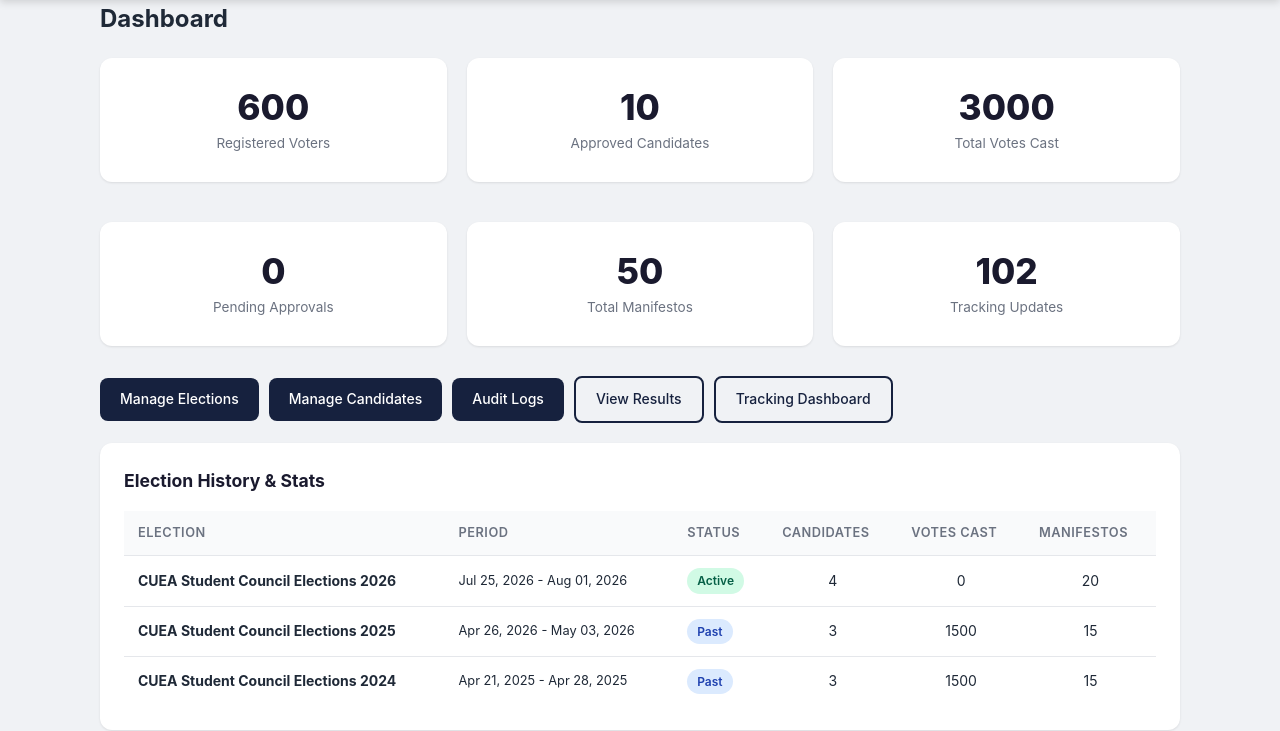
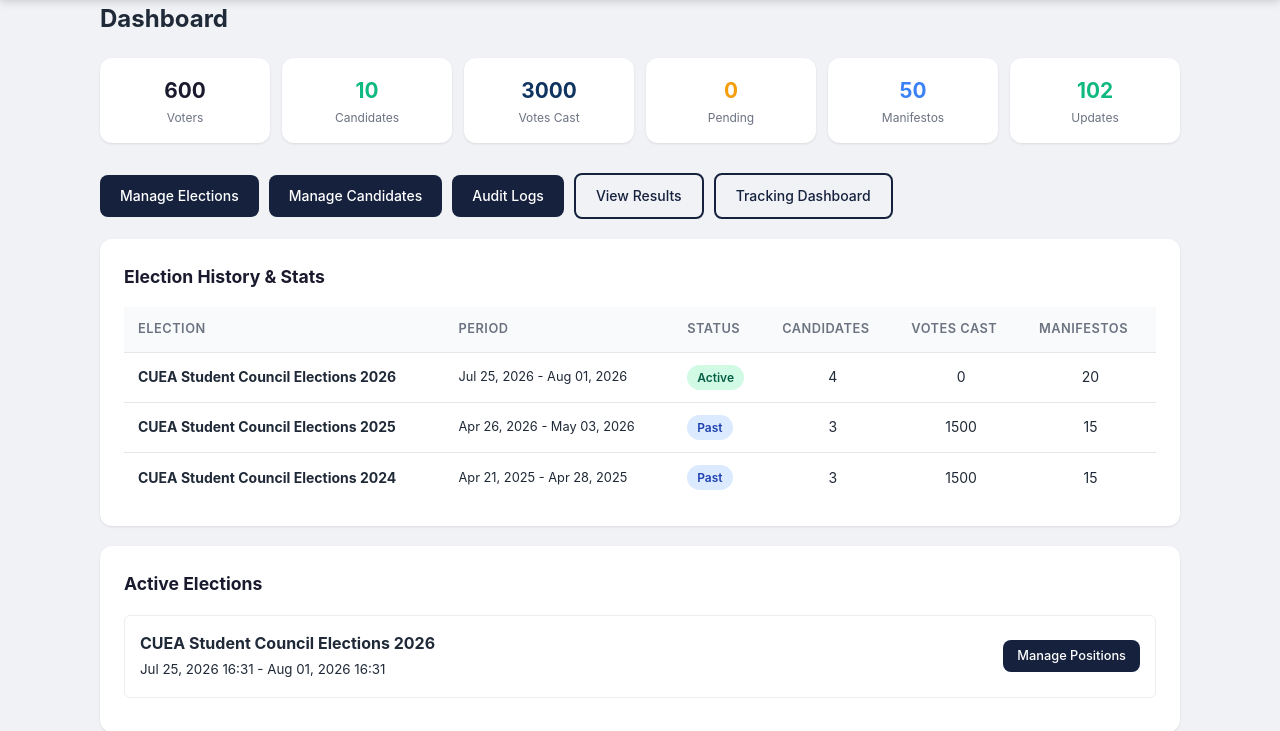
Before and after one commit to kymgriffins/evoting, a Django app: page /dashboard/ in a window 1280 px wide. Shown: the part 60-791 px from the top of the page. Run offline with Django 5.2, Linux system fonts and the light colour scheme; a user stored in the database is signed in; data comes from the database, SQL or seed files in the repository.

Commit message:
Remove max_votes from position form (one vote per seat), compact dashboard stat cards

```diff
--- a/core/forms.py
+++ b/core/forms.py
@@ -73,4 +73,4 @@
     """Admin form to add positions to an election (President, VP, etc.)"""
     class Meta:
         model = Position
-        fields = ['title', 'description', 'max_votes', 'order']
+        fields = ['title', 'description', 'order']
--- a/core/templates/core/admin_positions.html
+++ b/core/templates/core/admin_positions.html
@@ -19,17 +19,17 @@
     </div>
     <div style="overflow-x:auto;">
         <table>
-            <tr><th>Title</th><th>Max Votes</th><th>Order</th></tr>
+            <tr><th>Title</th><th>Order</th></tr>
             {% for p in positions %}
                 <tr>
                     <td><strong>{{ p.title }}</strong></td>
-                    <td>{{ p.max_votes }}</td>
                     <td>{{ p.order }}</td>
                 </tr>
             {% empty %}
-                <tr><td colspan="3" class="empty-state">No positions yet. Add one above.</td></tr>
+                <tr><td colspan="2" class="empty-state">No positions yet. Add one above.</td></tr>
             {% endfor %}
         </table>
     </div>
+    <p style="color:var(--text-muted); font-size:0.8rem; margin-top:8px;">One vote per position per voter.</p>
 </div>
 {% endblock %}
--- a/core/templates/core/dashboard.html
+++ b/core/templates/core/dashboard.html
@@ -10,31 +10,31 @@
 ╚══════════════════════════════════════════════════════════════╝
 {% endcomment %}
 {% if section == 'admin' %}
-    <!-- Big stat cards showing system-wide numbers -->
-    <div class="grid">
-        <div class="card stat-card">
-            <div class="number">{{ total_voters }}</div>
-            <div class="label">Registered Voters</div>
+    <!-- Compact stat cards row -->
+    <div style="display:grid; grid-template-columns:repeat(auto-fit, minmax(140px, 1fr)); gap:12px;">
+        <div class="card" style="padding:16px; text-align:center;">
+            <div style="font-size:1.3rem; font-weight:700; color:var(--primary);">{{ total_voters }}</div>
+            <div style="font-size:0.75rem; color:var(--text-muted);">Voters</div>
         </div>
-        <div class="card stat-card">
-            <div class="number">{{ total_candidates }}</div>
-            <div class="label">Approved Candidates</div>
+        <div class="card" style="padding:16px; text-align:center;">
+            <div style="font-size:1.3rem; font-weight:700; color:var(--success);">{{ total_candidates }}</div>
+            <div style="font-size:0.75rem; color:var(--text-muted);">Candidates</div>
         </div>
-        <div class="card stat-card">
-            <div class="number">{{ total_votes }}</div>
-            <div class="label">Total Votes Cast</div>
+        <div class="card" style="padding:16px; text-align:center;">
+            <div style="font-size:1.3rem; font-weight:700; color:var(--accent);">{{ total_votes }}</div>
+            <div style="font-size:0.75rem; color:var(--text-muted);">Votes Cast</div>
         </div>
-        <div class="card stat-card">
-            <div class="number">{{ pending_candidates }}</div>
-            <div class="label">Pending Approvals</div>
+        <div class="card" style="padding:16px; text-align:center;">
+            <div style="font-size:1.3rem; font-weight:700; color:var(--warning);">{{ pending_candidates }}</div>
+            <div style="font-size:0.75rem; color:var(--text-muted);">Pending</div>
         </div>
-        <div class="card stat-card">
-            <div class="number">{{ total_manifestos }}</div>
-            <div class="label">Total Manifestos</div>
+        <div class="card" style="padding:16px; text-align:center;">
+            <div style="font-size:1.3rem; font-weight:700; color:var(--info);">{{ total_manifestos }}</div>
+            <div style="font-size:0.75rem; color:var(--text-muted);">Manifestos</div>
         </div>
-        <div class="card stat-card">
-            <div class="number">{{ total_updates }}</div>
-            <div class="label">Tracking Updates</div>
+        <div class="card" style="padding:16px; text-align:center;">
+            <div style="font-size:1.3rem; font-weight:700; color:var(--success);">{{ total_updates }}</div>
+            <div style="font-size:0.75rem; color:var(--text-muted);">Updates</div>
         </div>
     </div>
 
```
